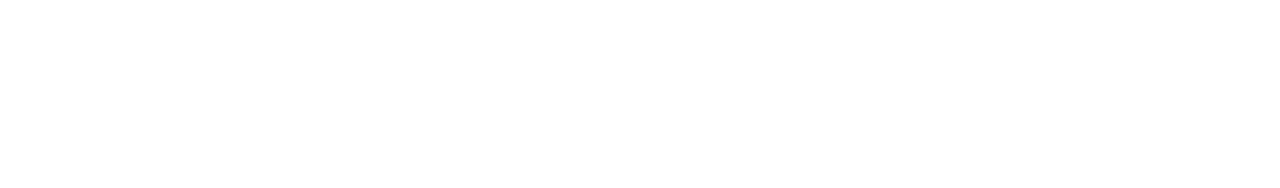
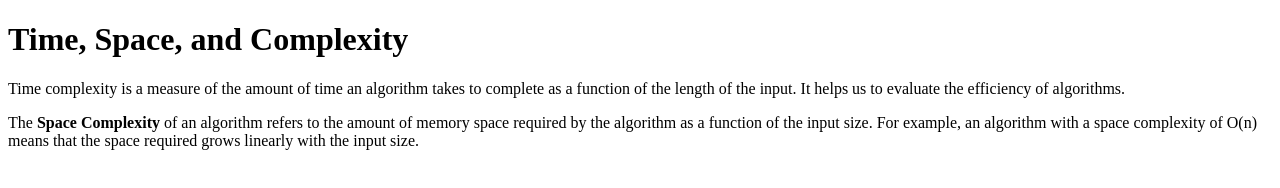
Before and after one commit to acciojob/time-and-space-complexity-Gokleshchaudhary, a website: page main.html in a window 1280 px wide. Drawn offline with Linux system fonts and the light colour scheme.

Commit message:
created a submission

```diff
--- a/main.html
+++ b/main.html
@@ -1,16 +1,13 @@
 <!DOCTYPE html>
-
-<html>
-
+<html lang="en">
 <head>
-	<link rel="stylesheet" href="styles.css">
+    <meta charset="UTF-8">
+    <meta name="viewport" content="width=device-width, initial-scale=1.0">
+    <title>Time and Space Complexity</title>
 </head>
-
 <body>
-	<!-- the entire body must be written by student -->
-    <script type="text/javascript" src="./script.js">
-</script>
-
+    <h1>Time, Space, and Complexity</h1>
+    <p>Time complexity is a measure of the amount of time an algorithm takes to complete as a function of the length of the input. It helps us to evaluate the efficiency of algorithms.</p>
+    <p>The <b>Space Complexity</b> of an algorithm refers to the amount of memory space required by the algorithm as a function of the input size. For example, an algorithm with a space complexity of O(n) means that the space required grows linearly with the input size.</p>
 </body>
-
 </html>
```
